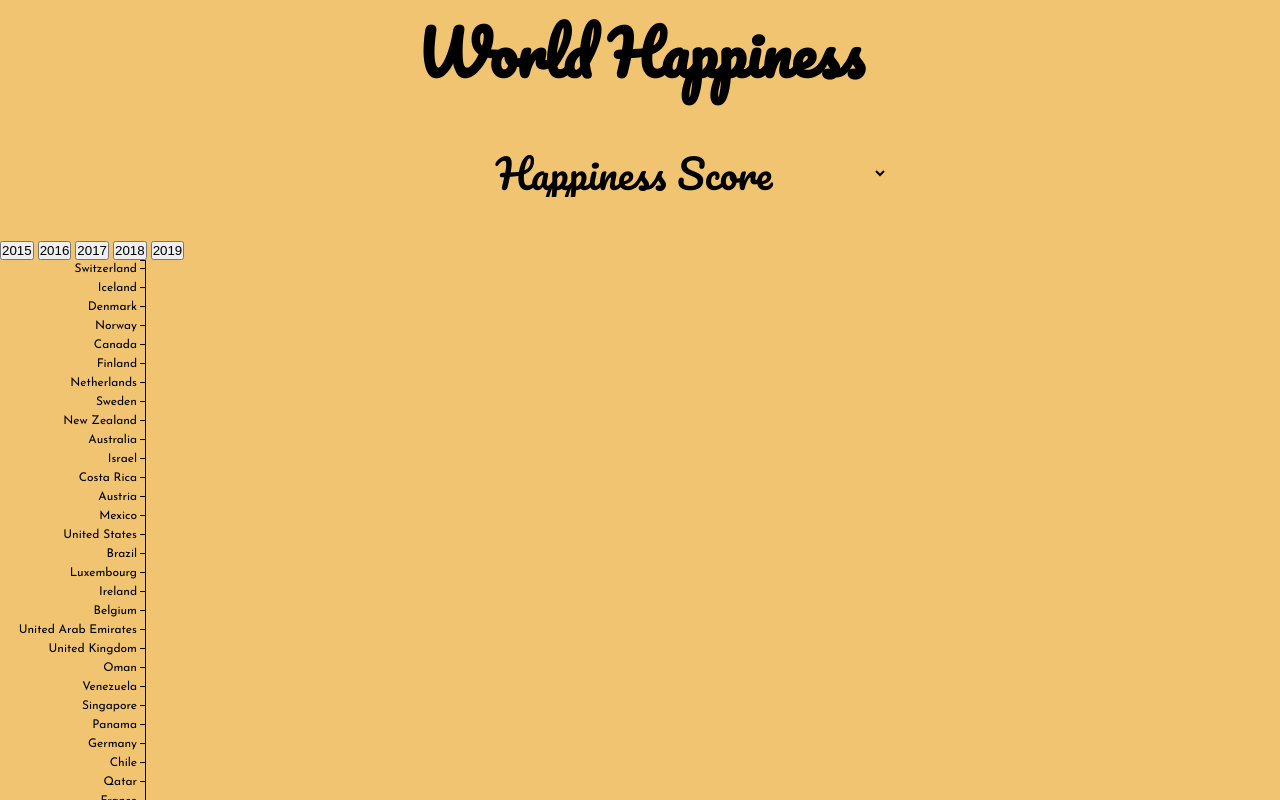
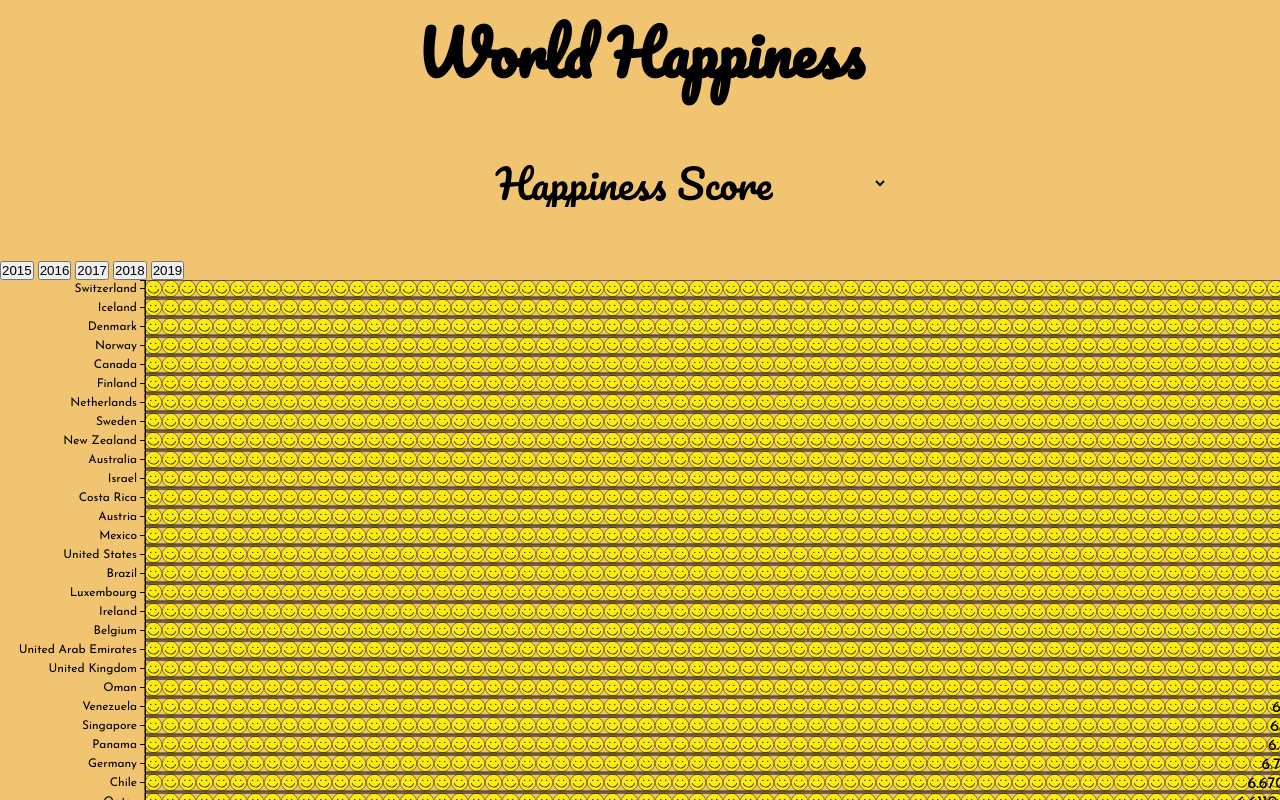
Before and after one commit to DonnaBaijens/tech-track-23-24, a SvelteKit app in the folder my-app/: page / in a window 1280 px wide. Shown: the top 800 px of the page. Built offline with nearby package versions, Linux system fonts and the light colour scheme.

Commit message:
2017 fixed

```diff
--- a/my-app/src/components/Barchart.svelte
+++ b/my-app/src/components/Barchart.svelte
@@ -127,6 +127,9 @@ text {
 	let happiness2018Data = [];
 	let happiness2019Data = [];
 
+    let selectedOption = 'Happiness Score';
+	let selectedYear = '2015';
+
 	async function fetchJSONData(url, happinessData) {
 		const response = await fetch(url);
 		if (response.ok) {
@@ -140,7 +143,6 @@ text {
 
 	onMount(() => {
 		fetchDataAndUpdateChart();
-
 	});
 
 	async function fetchDataAndUpdateChart() {
@@ -158,8 +160,10 @@ text {
 			fetchJSONData(url2019, happiness2019Data)
 		]);
 
+console.log('hoi', happiness2017Data);
+
 		let updatedData2017 = replaceKey(happiness2017Data, 'Happiness.Score', 'Happiness Score');
-		updatedData2017 = replaceKey(happiness2017Data, 'Health..Life.Expectancy.', 'Health (Life Expectancy)');
+		updatedData2017 = replaceKey(updatedData2017, 'Health..Life.Expectancy.', 'Health (Life Expectancy)');
 		happiness2017Data = updatedData2017;
 
 		let updatedData2018 = replaceKey(happiness2018Data, 'Social support', 'Family');
@@ -180,10 +184,10 @@ text {
 		console.log('deze2', updatedData2018);
 		console.log('deze3', updatedData2019);
 
-        console.log('dit', happiness2017Data)
+        console.log('dit', updatedData2017)
 
 		// After updating the data, regenerate the chart
-		generateChart(happiness2015Data);
+		generateChart(happiness2015Data, selectedOption);
 	}
 
 	function replaceKey(dataArray, oldKey, newKey) {
@@ -291,13 +295,6 @@ text {
 	};
 
 
-	let selectedOption = 'Happiness Score';
-	let selectedYear = '2015';
-
-	onMount(() => {
-		// Initial chart generation on page load
-		generateChart(happiness2015Data, selectedOption);
-	});
 
 	const handleClick = (event) => {
 		selectedYear = event.target.value;
@@ -385,7 +382,7 @@ ook filteren per jaar, want heb nu alleen 2015 nog -->
 		display: flex;
 		justify-content: center;
 		align-items: center;
-		padding: 20px;
+		padding: 30px;
 	}
 
 	/* Style the dropdown select */
@@ -399,4 +396,5 @@ ook filteren per jaar, want heb nu alleen 2015 nog -->
         cursor: pointer;
         background-position: 8px center;
 	}
+
 </style>
```
